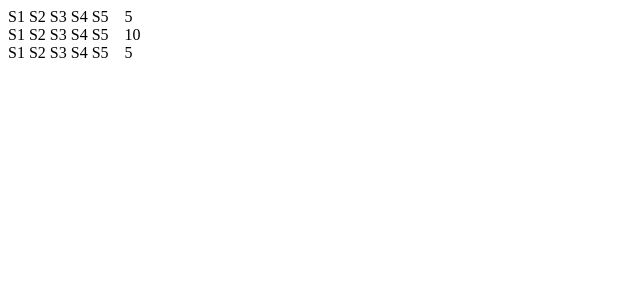
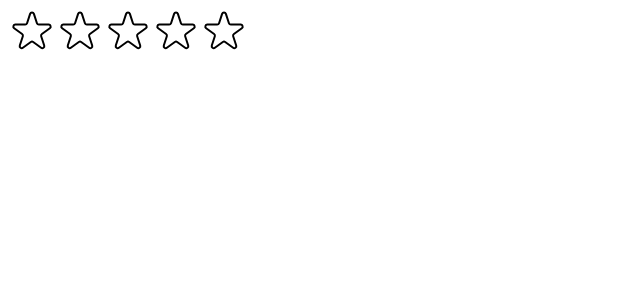
Before and after one commit to eangao/react-07-usepopcorn, a React (Create React App) app: page / in a window 1280 px wide. Shown: the top 300 px of the page, without its empty margins (0-640 px from the left). Built offline with nearby package versions, Linux system fonts and the light colour scheme.

Commit message:
Creating the Stars

```diff
--- a/src/StarRating.js
+++ b/src/StarRating.js
@@ -1,3 +1,5 @@
+import { useState } from "react";
+
 const containerStyle = {
   display: "flex",
   alignItems: "center",
@@ -6,7 +8,6 @@
 
 const starContainerStyle = {
   display: "flex",
-  gap: "4px",
 };
 
 const textStyle = {
@@ -15,14 +16,94 @@
 };
 
 export default function StarRating({ maxRating = 5 }) {
+  const [rating, setRating] = useState(0);
+
+  function handleRating(rating) {
+    setRating(rating);
+  }
+
   return (
     <div style={containerStyle}>
       <div style={starContainerStyle}>
-        {Array.from({ length: 5 }, (_, i) => (
-          <span>S{i + 1}</span>
+        {Array.from({ length: maxRating }, (_, i) => (
+          <Star
+            key={i}
+            onRate={() => handleRating(i + 1)}
+            full={rating >= i + 1}
+          />
         ))}
       </div>
-      <p style={textStyle}>{maxRating}</p>
+      <p style={textStyle}>{rating || ""}</p>
     </div>
   );
 }
+
+const starStyle = {
+  width: "48px",
+  height: "48px",
+  display: "block",
+  cursor: "pointer",
+};
+function Star({ onRate, full }) {
+  return (
+    <span style={starStyle} onClick={onRate}>
+      {full ? (
+        <svg
+          xmlns="http://www.w3.org/2000/svg"
+          viewBox="0 0 20 20"
+          fill="#000"
+          stroke="#000"
+        >
+          <path d="M9.049 2.927c.3-.921 1.603-.921 1.902 0l1.07 3.292a1 1 0 00.95.69h3.462c.969 0 1.371 1.24.588 1.81l-2.8 2.034a1 1 0 00-.364 1.118l1.07 3.292c.3.921-.755 1.688-1.54 1.118l-2.8-2.034a1 1 0 00-1.175 0l-2.8 2.034c-.784.57-1.838-.197-1.539-1.118l1.07-3.292a1 1 0 00-.364-1.118L2.98 8.72c-.783-.57-.38-1.81.588-1.81h3.461a1 1 0 00.951-.69l1.07-3.292z" />
+        </svg>
+      ) : (
+        <svg
+          xmlns="http://www.w3.org/2000/svg"
+          fill="none"
+          viewBox="0 0 24 24"
+          stroke="#000"
+        >
+          <path
+            strokeLinecap="round"
+            strokeLinejoin="round"
+            strokeWidth="{2}"
+            d="M11.049 2.927c.3-.921 1.603-.921 1.902 0l1.519 4.674a1 1 0 00.95.69h4.915c.969 0 1.371 1.24.588 1.81l-3.976 2.888a1 1 0 00-.363 1.118l1.518 4.674c.3.922-.755 1.688-1.538 1.118l-3.976-2.888a1 1 0 00-1.176 0l-3.976 2.888c-.783.57-1.838-.197-1.538-1.118l1.518-4.674a1 1 0 00-.363-1.118l-3.976-2.888c-.784-.57-.38-1.81.588-1.81h4.914a1 1 0 00.951-.69l1.519-4.674z"
+          />
+        </svg>
+      )}
+    </span>
+  );
+}
+
+/*
+FULL STAR
+
+<svg
+  xmlns="http://www.w3.org/2000/svg"
+  viewBox="0 0 20 20"
+  fill="#000"
+  stroke="#000"
+>
+  <path
+    d="M9.049 2.927c.3-.921 1.603-.921 1.902 0l1.07 3.292a1 1 0 00.95.69h3.462c.969 0 1.371 1.24.588 1.81l-2.8 2.034a1 1 0 00-.364 1.118l1.07 3.292c.3.921-.755 1.688-1.54 1.118l-2.8-2.034a1 1 0 00-1.175 0l-2.8 2.034c-.784.57-1.838-.197-1.539-1.118l1.07-3.292a1 1 0 00-.364-1.118L2.98 8.72c-.783-.57-.38-1.81.588-1.81h3.461a1 1 0 00.951-.69l1.07-3.292z"
+  />
+</svg>
+
+
+EMPTY STAR
+
+<svg
+  xmlns="http://www.w3.org/2000/svg"
+  fill="none"
+  viewBox="0 0 24 24"
+  stroke="#000"
+>
+  <path
+    strokeLinecap="round"
+    strokeLinejoin="round"
+    strokeWidth="{2}"
+    d="M11.049 2.927c.3-.921 1.603-.921 1.902 0l1.519 4.674a1 1 0 00.95.69h4.915c.969 0 1.371 1.24.588 1.81l-3.976 2.888a1 1 0 00-.363 1.118l1.518 4.674c.3.922-.755 1.688-1.538 1.118l-3.976-2.888a1 1 0 00-1.176 0l-3.976 2.888c-.783.57-1.838-.197-1.538-1.118l1.518-4.674a1 1 0 00-.363-1.118l-3.976-2.888c-.784-.57-.38-1.81.588-1.81h4.914a1 1 0 00.951-.69l1.519-4.674z"
+  />
+</svg>
+
+*/
--- a/src/index.js
+++ b/src/index.js
@@ -11,7 +11,5 @@
     {/* <App /> */}
 
     <StarRating maxRating={5} />
-    <StarRating maxRating={10} />
-    <StarRating />
   </React.StrictMode>
 );
```
